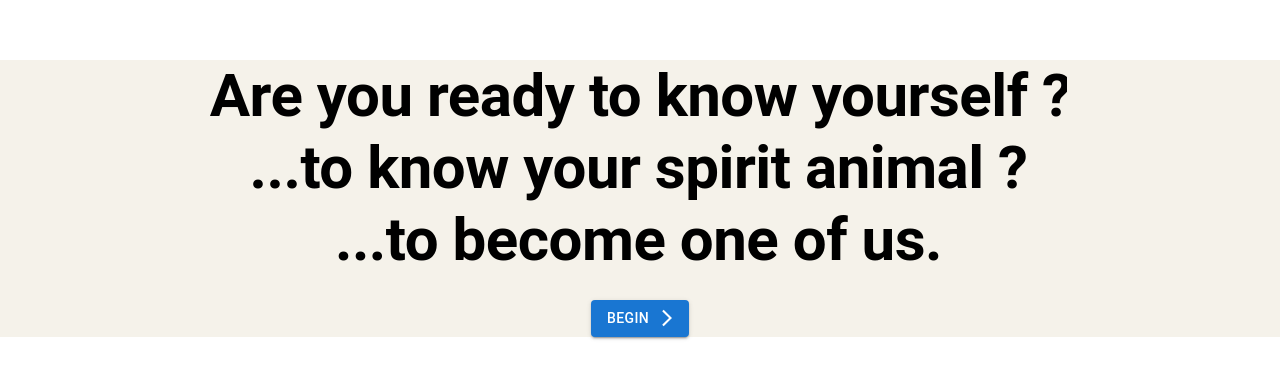
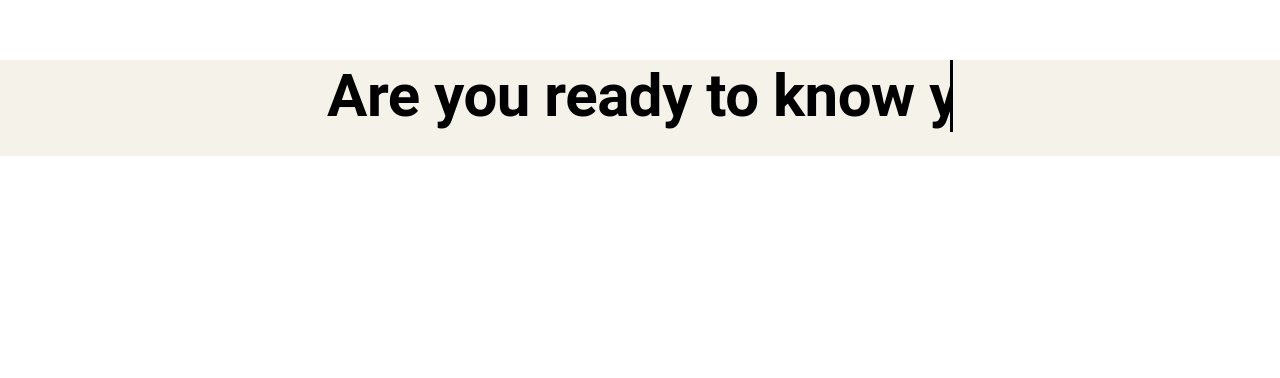
Before and after one commit to SySagar/Reckno, a React (Create React App) app: page /Questions in a window 1280 px wide. Shown: the part 228-606 px from the top of the page. Built offline with nearby package versions, Linux system fonts and the light colour scheme.

Commit message:
local changes

```diff
--- a/src/Sections/Home.js
+++ b/src/Sections/Home.js
@@ -36,6 +36,18 @@ const Home = () => {
     // })
 
     //   });
+
+    const openGithub = ()=>{
+        window.open("https://github.com/SySagar", "_blank")
+    }
+
+    const openTwitter = ()=>{
+        window.open("https://twitter.com/SySagar2", "_blank")
+    }
+
+    const openInstagram = ()=>{
+        window.open("https://www.instagram.com/lecifier", "_blank")
+    }
 
 
     return (
@@ -164,15 +176,15 @@ const Home = () => {
 
                     <ul class="wrapper">
 
-                        <li class="icon twitter">
-                            <span class="tooltip">Twitter</span>
-                            <span><i class="fab fa-twitter"><TwitterIcon></TwitterIcon></i></span>
+                        <li onClick={openTwitter} class="icon twitter">
+                            <span  class="tooltip">Twitter</span>
+                            <span><i  class="fab fa-twitter"><TwitterIcon></TwitterIcon></i></span>
                         </li>
-                        <li class="icon instagram">
+                        <li onClick={openInstagram}  class="icon instagram">
                             <span class="tooltip">Instagram</span>
                             <span><i class="fab fa-instagram"><InstagramIcon></InstagramIcon></i></span>
                         </li>
-                        <li class="icon github">
+                        <li onClick={openGithub}  class="icon github">
                             <span class="tooltip">Github</span>
                             <span><i class="fab fa-github"><GitHubIcon/></i></span>
                         </li>
--- a/src/Sections/Question.js
+++ b/src/Sections/Question.js
@@ -11,40 +11,43 @@ import QuestionCard from '../components/QuestionCard'
 const Questions = () => {
 
     const [counter, setCounter] = useState(0)
-    const [showHideDemo2, setShowHideDemo2] = useState(true)
-    const [showHideDemo3, setShowHideDemo3] = useState(true)
-    const [showHideDemo1, setShowHideDemo1] = useState(true)
+    const [showHideDemo2, setShowHideDemo2] = useState(false)
+    const [showHideDemo3, setShowHideDemo3] = useState(false)
+    const [showHideDemo1, setShowHideDemo1] = useState(false)
 
-    const [show,setShow] = useState(true)
+    const [show,setShow] = useState(false)
 
     const [card, showCard] = useState(false)
-    // setTimeout(() => {
+    setTimeout(() => {
 
-    //                setCounter(counter+1);
-    //            }, 3000);
-    //            console.log(counter);
+                    if(counter==3)
+                    setShow(!show);
 
-    //            useEffect(() => {
-    //             switch (counter) {
-    //                 case 1:
-    //                   setShowHideDemo1(true)
-    //                   setShowHideDemo2(false)
-    //                   setShowHideDemo3(false)
-    //                   break;
-    //                 case 2:
-    //                     setShowHideDemo2(true)
-    //                     setShowHideDemo1(false)
-    //                     setShowHideDemo3(false)
-    //                   break;
-    //                 case 3:
-    //                     setShowHideDemo3(true)
-    //                     setShowHideDemo2(false)
-    //                     setShowHideDemo1(false)
-    //                   break;
-    //                 default:
+                   setCounter(counter+1);
+               }, 4000);
+               console.log(counter);
 
-    //               }
-    //           });
+               useEffect(() => {
+                switch (counter) {
+                    case 1:
+                      setShowHideDemo1(true)
+                      setShowHideDemo2(false)
+                      setShowHideDemo3(false)
+                      break;
+                    case 2:
+                        setShowHideDemo2(true)
+                        setShowHideDemo1(false)
+                        setShowHideDemo3(false)
+                      break;
+                    case 3:
+                        setShowHideDemo3(true)
+                        setShowHideDemo2(false)
+                        setShowHideDemo1(false)
+                      break;
+                    default:
+
+                  }
+              });
 
 
 
@@ -73,15 +76,18 @@ const Questions = () => {
                         Are you ready to know yourself ?
                     </Typography>}
 
-                    {showHideDemo1 && <Typography variant='h2' className='typing-demo font-Roboto font-bold'>
+                    {showHideDemo2 && <Typography variant='h2' className='typing-demo font-Roboto font-bold'>
                         ...to know your spirit animal ?
                     </Typography>}
 
-                    {showHideDemo1 && <Typography variant='h2' className='typing-demo font-Roboto font-bold'>
+                    {showHideDemo3 && <Typography variant='h2' className='typing-demo font-Roboto font-bold'>
                         ...to become one of us.
                     </Typography>}
 
-                    {card && <QuestionCard/>
+                    {
+
+
+                    card && <QuestionCard/>
 
                     }
 
```
